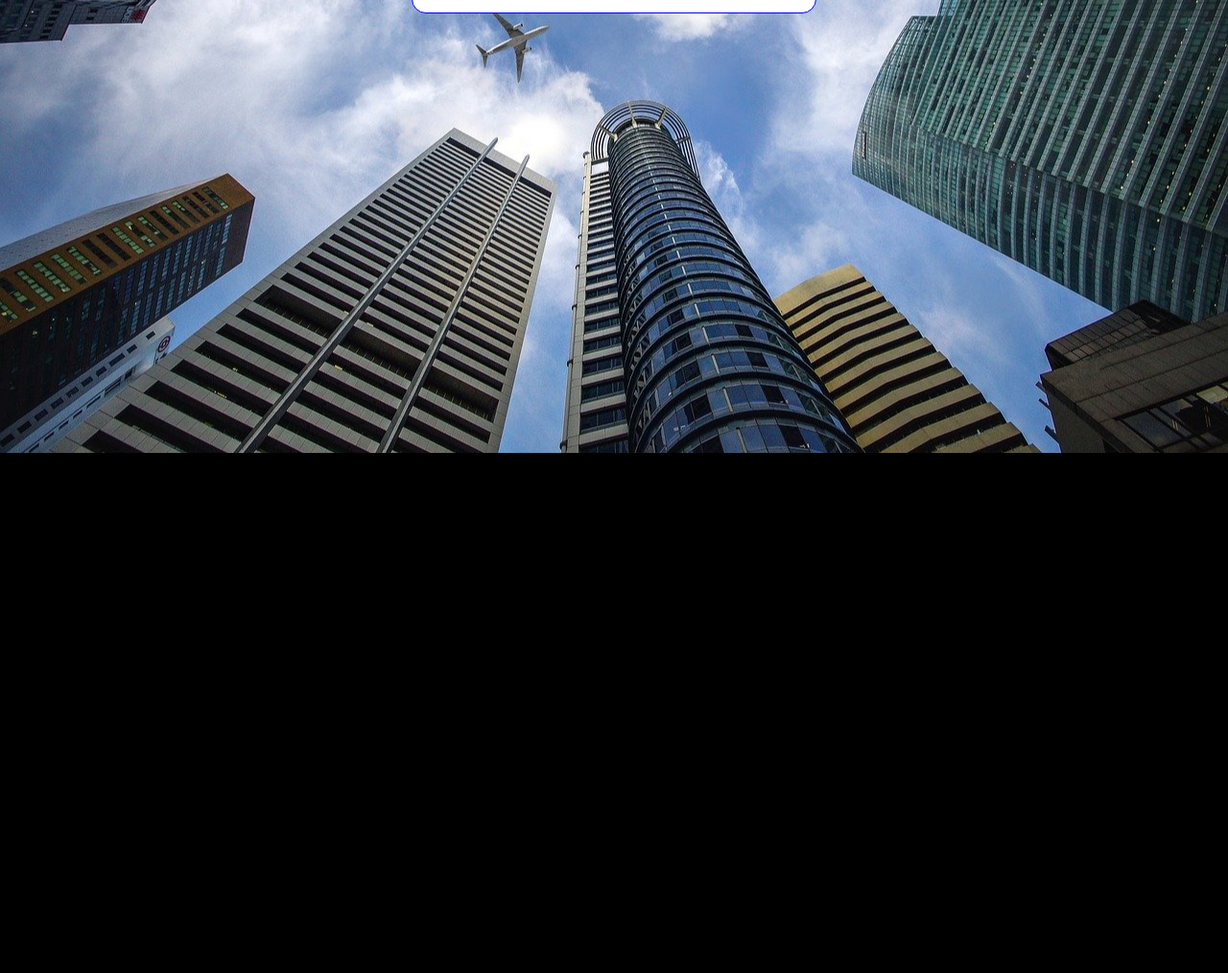
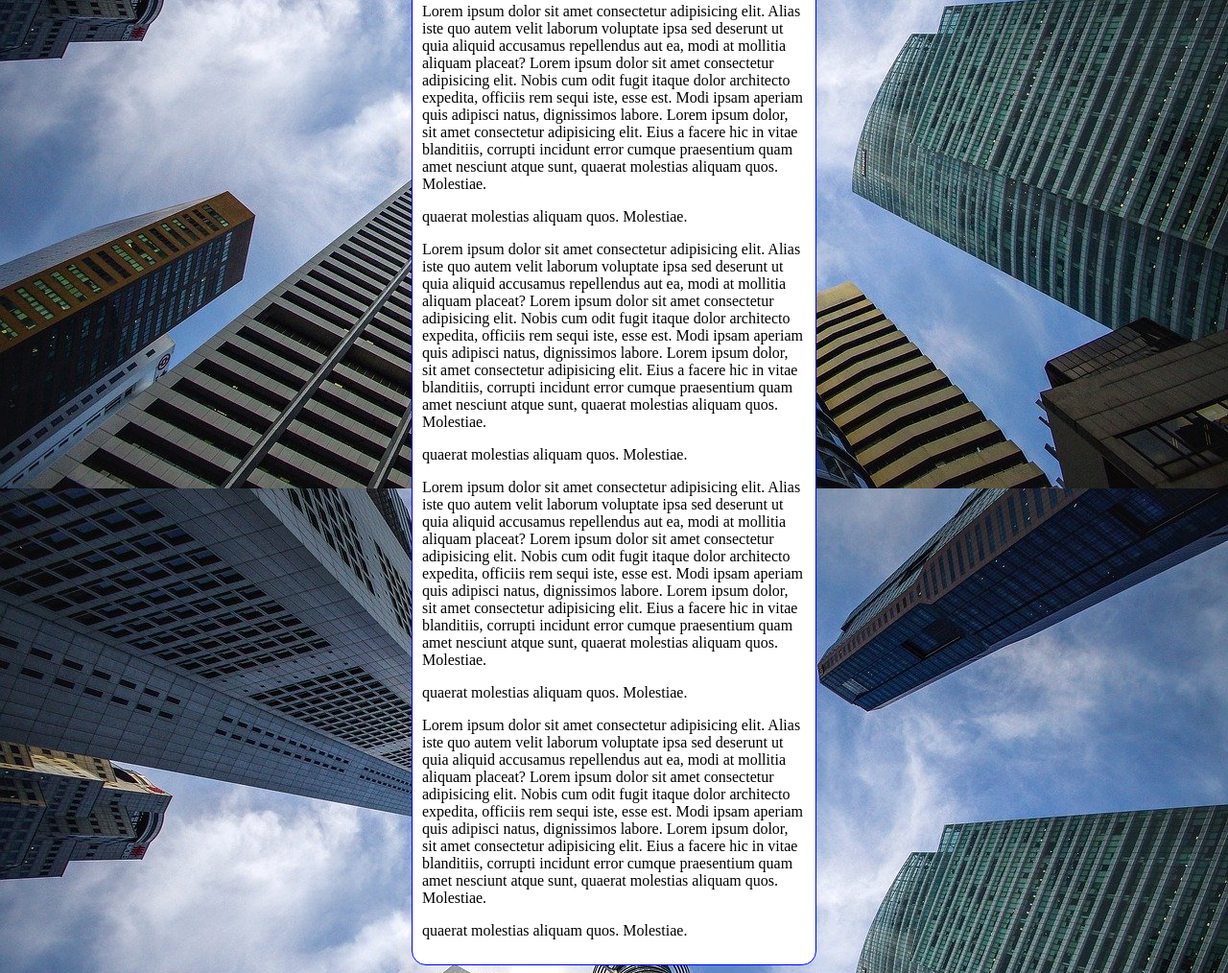
Before and after one commit to arthut0506/Html-Css, a plain HTML site: page excercicio/ex022/fundo003.html in a window 1280 px wide. Shown: the part 344-1358 px from the top of the page at 96% size. Before the commit the page ends 816 px from the top, so only its background shows below. Drawn offline with Linux system fonts and the light colour scheme.

Commit message:
Update fundo003.html

```diff
--- a/excercicio/ex022/fundo003.html
+++ b/excercicio/ex022/fundo003.html
@@ -13,6 +13,7 @@
             background-position: center center ;
             background-repeat: no-repeat;
             background-size: cover;
+            background-attachment: fixed;
         }
 
         main {
@@ -29,6 +30,9 @@
     <main>
         <h1>teste de imagem de fundo</h1>
         <p>Lorem ipsum dolor sit amet consectetur adipisicing elit. Alias iste quo autem velit laborum voluptate ipsa sed deserunt ut quia aliquid accusamus repellendus aut ea, modi at mollitia aliquam placeat? Lorem ipsum dolor sit amet consectetur adipisicing elit. Nobis cum odit fugit itaque dolor architecto expedita, officiis rem sequi iste, esse est. Modi ipsam aperiam quis adipisci natus, dignissimos labore. Lorem ipsum dolor, sit amet consectetur adipisicing elit. Eius a facere hic in vitae blanditiis, corrupti incidunt error cumque praesentium quam amet nesciunt atque sunt, quaerat molestias aliquam quos. Molestiae.</p>quaerat molestias aliquam quos. Molestiae.</p>
+        <p>Lorem ipsum dolor sit amet consectetur adipisicing elit. Alias iste quo autem velit laborum voluptate ipsa sed deserunt ut quia aliquid accusamus repellendus aut ea, modi at mollitia aliquam placeat? Lorem ipsum dolor sit amet consectetur adipisicing elit. Nobis cum odit fugit itaque dolor architecto expedita, officiis rem sequi iste, esse est. Modi ipsam aperiam quis adipisci natus, dignissimos labore. Lorem ipsum dolor, sit amet consectetur adipisicing elit. Eius a facere hic in vitae blanditiis, corrupti incidunt error cumque praesentium quam amet nesciunt atque sunt, quaerat molestias aliquam quos. Molestiae.</p>quaerat molestias aliquam quos. Molestiae.</p><p>Lorem ipsum dolor sit amet consectetur adipisicing elit. Alias iste quo autem velit laborum voluptate ipsa sed deserunt ut quia aliquid accusamus repellendus aut ea, modi at mollitia aliquam placeat? Lorem ipsum dolor sit amet consectetur adipisicing elit. Nobis cum odit fugit itaque dolor architecto expedita, officiis rem sequi iste, esse est. Modi ipsam aperiam quis adipisci natus, dignissimos labore. Lorem ipsum dolor, sit amet consectetur adipisicing elit. Eius a facere hic in vitae blanditiis, corrupti incidunt error cumque praesentium quam amet nesciunt atque sunt, quaerat molestias aliquam quos. Molestiae.</p>quaerat molestias aliquam quos. Molestiae.</p>
+        <p>Lorem ipsum dolor sit amet consectetur adipisicing elit. Alias iste quo autem velit laborum voluptate ipsa sed deserunt ut quia aliquid accusamus repellendus aut ea, modi at mollitia aliquam placeat? Lorem ipsum dolor sit amet consectetur adipisicing elit. Nobis cum odit fugit itaque dolor architecto expedita, officiis rem sequi iste, esse est. Modi ipsam aperiam quis adipisci natus, dignissimos labore. Lorem ipsum dolor, sit amet consectetur adipisicing elit. Eius a facere hic in vitae blanditiis, corrupti incidunt error cumque praesentium quam amet nesciunt atque sunt, quaerat molestias aliquam quos. Molestiae.</p>quaerat molestias aliquam quos. Molestiae.</p><p>Lorem ipsum dolor sit amet consectetur adipisicing elit. Alias iste quo autem velit laborum voluptate ipsa sed deserunt ut quia aliquid accusamus repellendus aut ea, modi at mollitia aliquam placeat? Lorem ipsum dolor sit amet consectetur adipisicing elit. Nobis cum odit fugit itaque dolor architecto expedita, officiis rem sequi iste, esse est. Modi ipsam aperiam quis adipisci natus, dignissimos labore. Lorem ipsum dolor, sit amet consectetur adipisicing elit. Eius a facere hic in vitae blanditiis, corrupti incidunt error cumque praesentium quam amet nesciunt atque sunt, quaerat molestias aliquam quos. Molestiae.</p>quaerat molestias aliquam quos. Molestiae.</p>
+
     </main>
 </body>
 </html>
```
